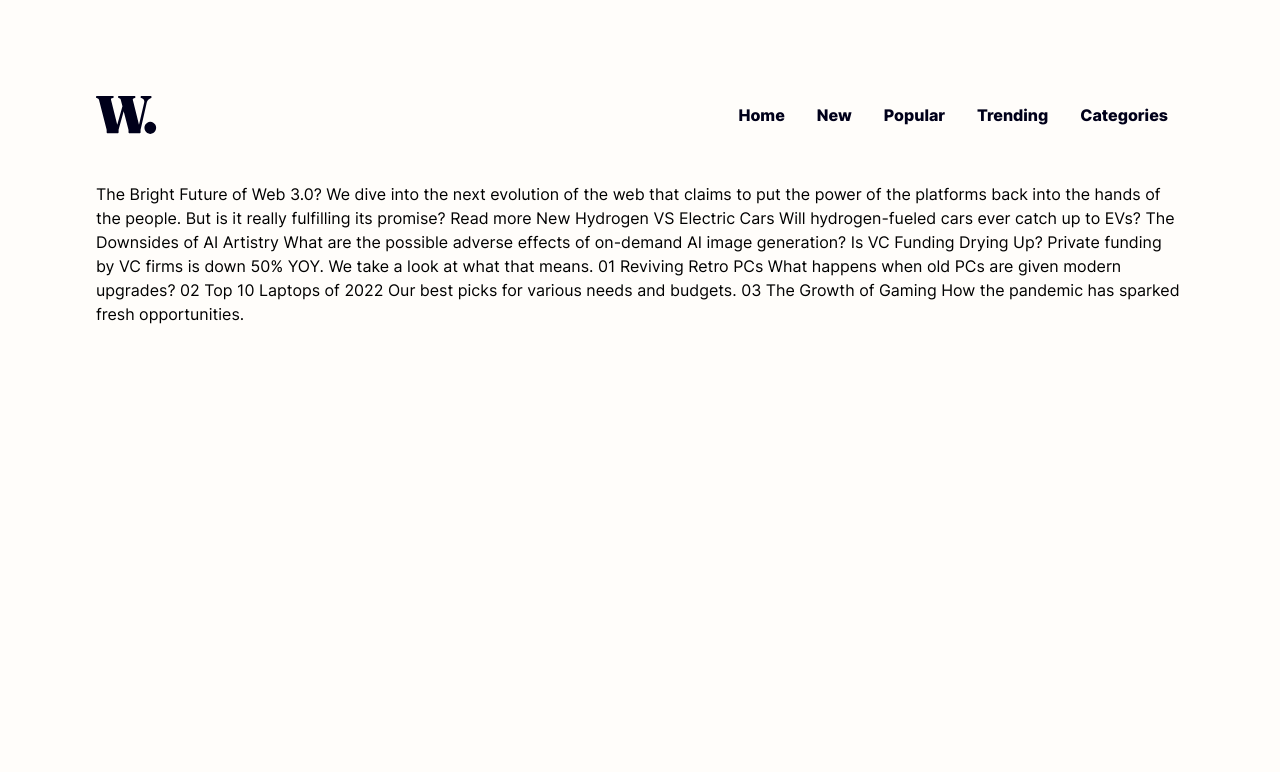
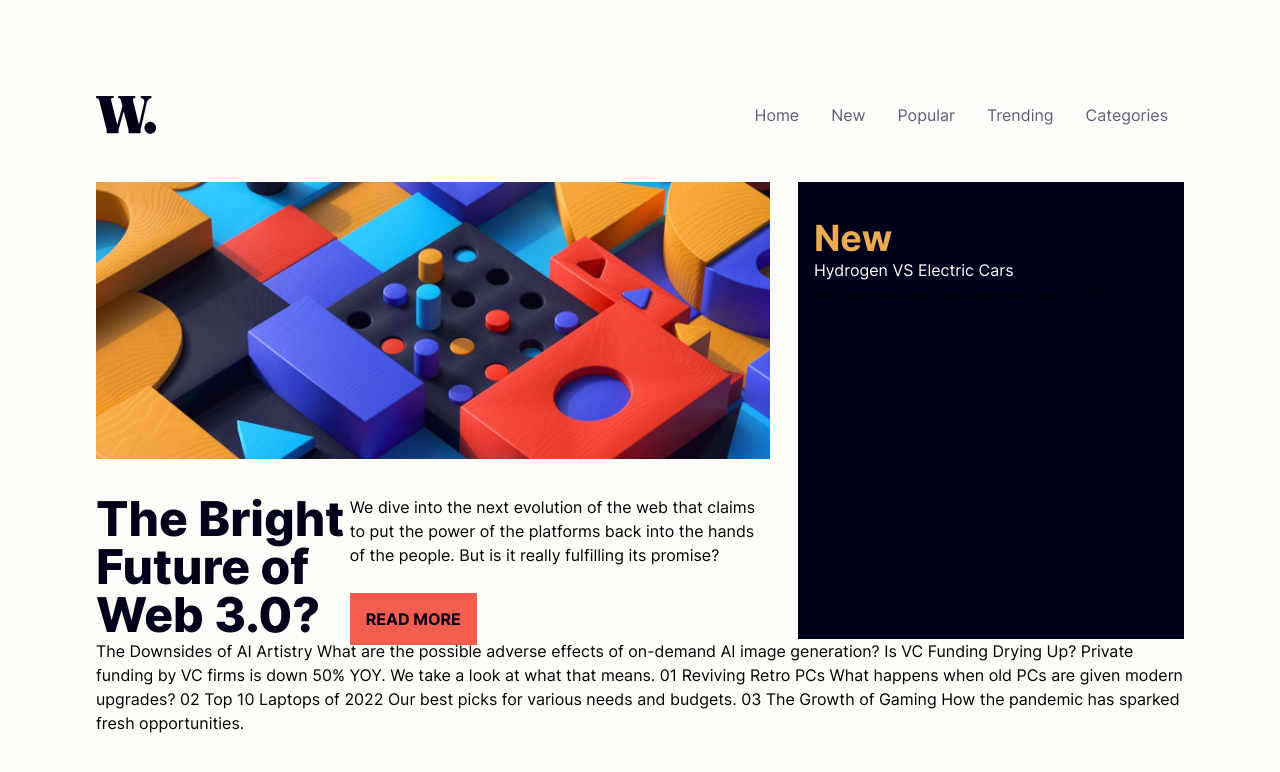
Before and after one commit to peppe2412/News-homepage, a website: page src/index.html in a window 1280 px wide. Drawn offline with Linux system fonts and the light colour scheme.

Commit message:
Main content  article, to be finished

```diff
--- a/src/index.html
+++ b/src/index.html
@@ -18,10 +18,7 @@
     <header class="mb-12">
       <nav class="flex">
         <a href="/src/index.html">
-          <img
-            src="/assets/images/logo.svg"
-            alt="Logo"
-          />
+          <img src="/assets/images/logo.svg" alt="Logo" />
         </a>
         <div class="container flex items-center justify-end">
           <ul class="nav-links">
@@ -35,16 +32,48 @@
       </nav>
     </header>
 
-    The Bright Future of Web 3.0? We dive into the next evolution of the web
-    that claims to put the power of the platforms back into the hands of the
-    people. But is it really fulfilling its promise? Read more New Hydrogen VS
-    Electric Cars Will hydrogen-fueled cars ever catch up to EVs? The Downsides
-    of AI Artistry What are the possible adverse effects of on-demand AI image
-    generation? Is VC Funding Drying Up? Private funding by VC firms is down 50%
-    YOY. We take a look at what that means. 01 Reviving Retro PCs What happens
-    when old PCs are given modern upgrades? 02 Top 10 Laptops of 2022 Our best
-    picks for various needs and budgets. 03 The Growth of Gaming How the
-    pandemic has sparked fresh opportunities.
+    <main class="flex gap-7">
+      <article>
+        <div class="mb-9">
+          <div>
+            <img
+              src="/assets/images/image-web-3-desktop.jpg"
+              alt="image-web-3-desktop"
+            />
+          </div>
+        </div>
+        <div class="flex gap-1">
+          <h1 class="text-5xl">The Bright Future of Web 3.0?</h1>
+          <div>
+            <p class="mb-10">
+              We dive into the next evolution of the web that claims to put the
+              power of the platforms back into the hands of the people. But is
+              it really fulfilling its promise?
+            </p>
+            <a
+              class="bg-(--soft-red) text-(--very-dark-blue) p-4 uppercase font-bold active:bg-(--very-dark-blue) active:text-(--off-white)"
+              href="/src/index.html"
+              >Read More</a
+            >
+          </div>
+        </div>
+      </article>
+      <section class="bg-(--very-dark-blue) container">
+        <div class="mt-5 p-4 mb-5">
+          <h2 class="text-(--soft-orange) font-bold text-4xl">New</h2>
+          <div>
+            <h3 class="text-(--off-white)">Hydrogen VS Electric Cars</h3>
+            <small>Will hydrogen-fueled cars ever catch up to EVs?</small>
+          </div>
+        </div>
+      </section>
+    </main>
+    The Downsides of AI Artistry What are the possible adverse effects of
+    on-demand AI image generation? Is VC Funding Drying Up? Private funding by
+    VC firms is down 50% YOY. We take a look at what that means. 01 Reviving
+    Retro PCs What happens when old PCs are given modern upgrades? 02 Top 10
+    Laptops of 2022 Our best picks for various needs and budgets. 03 The Growth
+    of Gaming How the pandemic has sparked fresh opportunities.
 
     <script src="main.js"></script>
   </body>
--- a/src/input.css
+++ b/src/input.css
@@ -19,13 +19,7 @@ body {
   @apply font-inter p-24 bg-(--off-white);
 }
 
-p,
-a {
-  @apply text-(--dark-grayish-blue);
-}
-
-h1,
-h3 {
+h1{
   @apply text-(--very-dark-blue) font-extrabold;
 }
 
@@ -34,18 +28,9 @@ h3 {
 }
 
 .nav-links a {
-  @apply px-4;
-  @apply text-(--very-dark-blue) font-extrabold;
+  @apply px-4 text-(--dark-grayish-blue);
 }
 
-.nav-links {
-  @apply flex;
+.nav-links a:active {
+  @apply text-(--soft-red);
 }
-
-.nav-links a {
-  @apply px-4;
-}
-
-.nav-links a:active{
-  @apply text-(--soft-red)
-}
```
Also changed, not shown: src/output.css.
